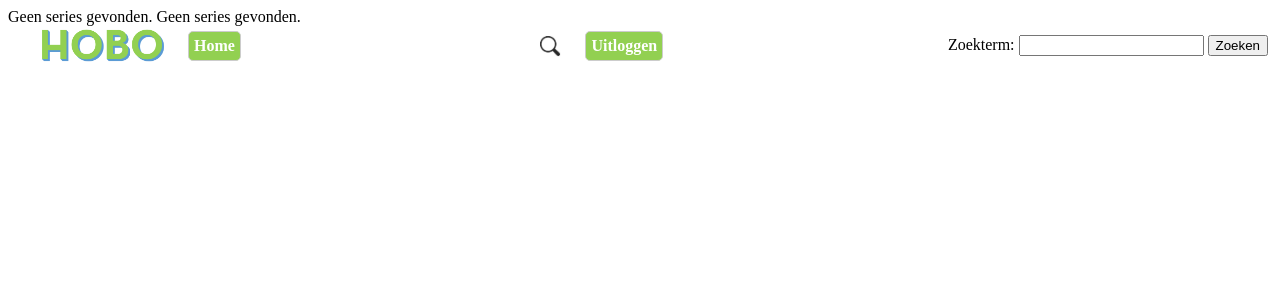
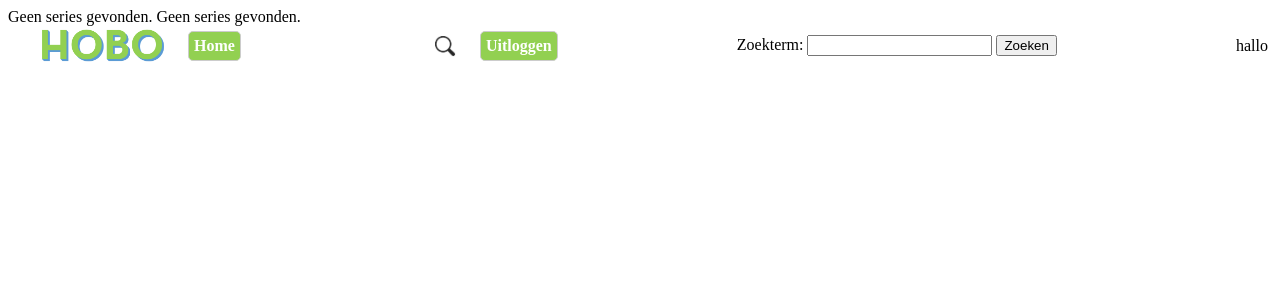
Before and after one commit to 6029889/Ala, a PHP site: page /index.php in a window 1280 px wide. Shown: the top 300 px of the page. Run offline with PHP 8.4, Linux system fonts and the light colour scheme; the visitor is signed in with stand-in values (Sample User, id 1); data that the repository does not hold is empty.

Commit message:
dedwwddw

```diff
--- a/index.php
+++ b/index.php
@@ -50,7 +50,7 @@ if ($_SERVER["REQUEST_METHOD"] == "POST" && isset($_POST['login'])) {
         <input type="text" id="searchTerm" name="searchTerm" required>
         <button type="submit">Zoeken</button>
     </form>
-
+hallo
 </header>
 <div>
 <?php
```
